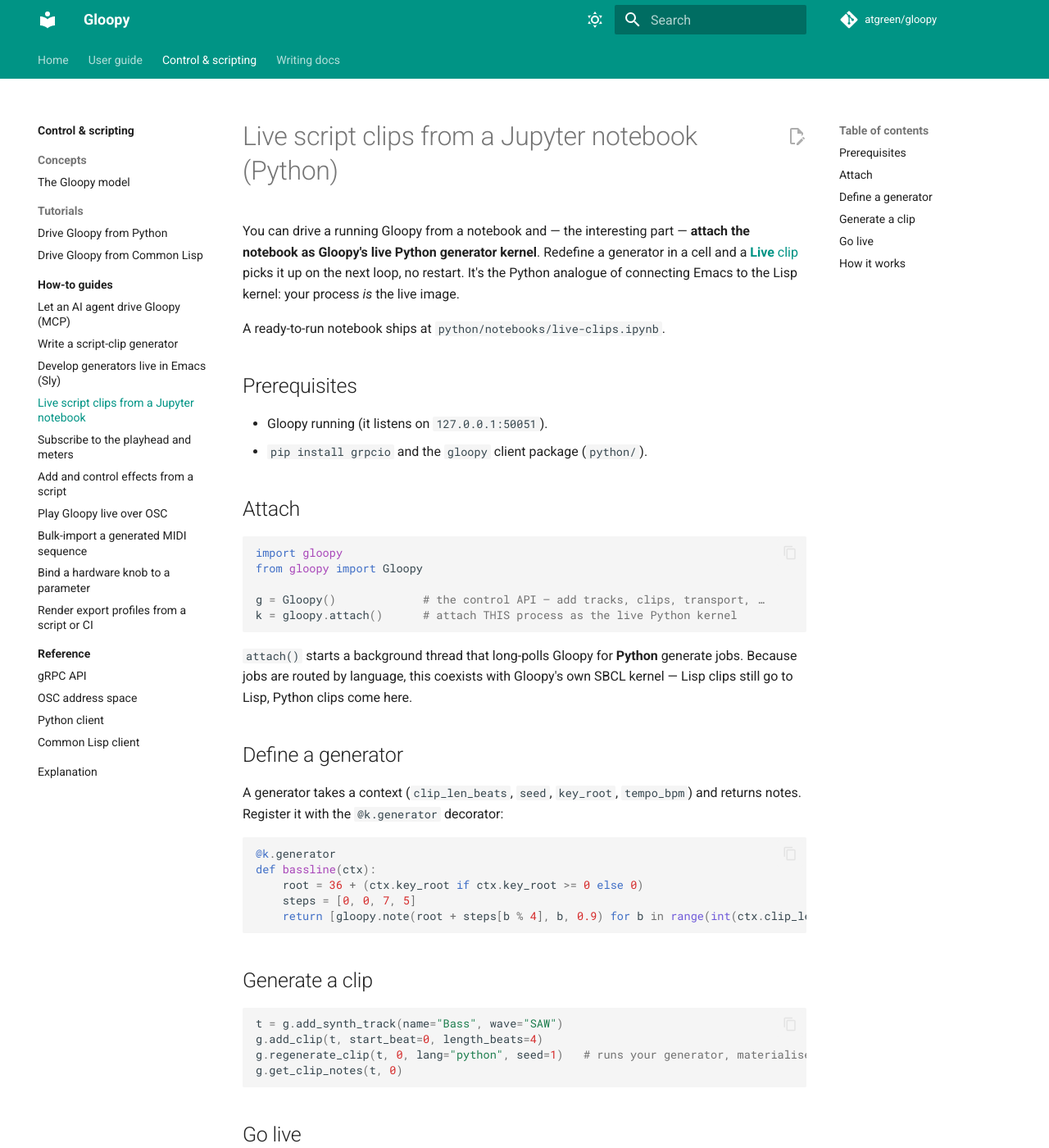
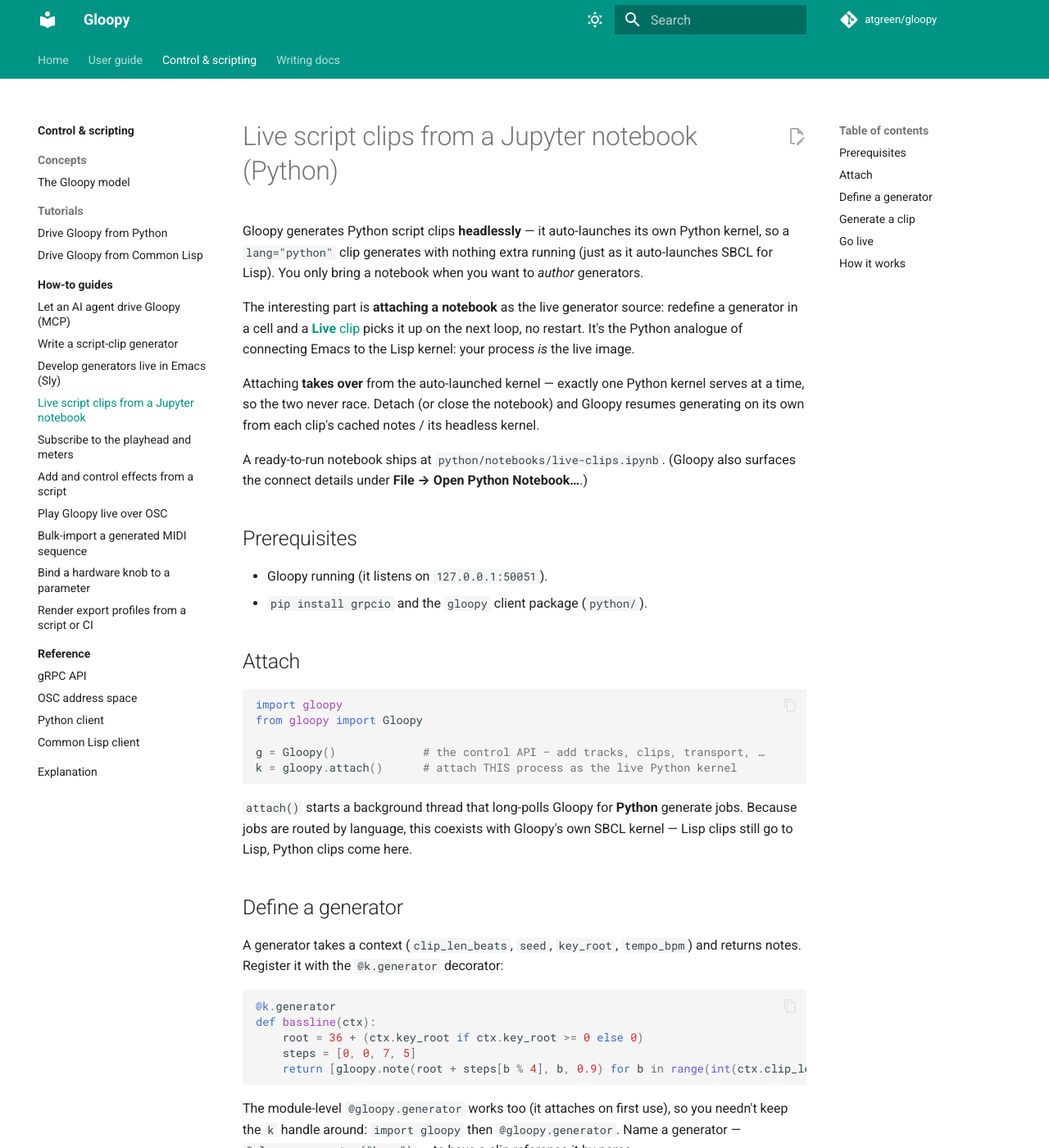
Before and after one commit to atgreen/gloopy, an MkDocs documentation site: the page built from docs/control-scripting/how-to/drive-from-notebook.md, in a window 1280 px wide and 1400 px high. Shown: the whole window at 82% size. Built offline with MkDocs 1.6.1 and Material for MkDocs 9.7.7, drawn with Linux system fonts in a browser that asks for light colours; some of the changed text lies outside the part shown.

Commit message:
docs(python): notebook how-to reflects headless-by-default + preempt
Python clips now generate headlessly (Gloopy auto-runs a Python kernel), and
attaching a notebook takes over as the live source rather than being required.
Documents the one-kernel-at-a-time behaviour (heartbeat preemption), the module-
level @gloopy.generator convenience, and the File → Open Python Notebook entry.

Co-Authored-By: Claude Opus 4.8 (1M context) <noreply@anthropic.com>

````diff
--- a/docs/control-scripting/how-to/drive-from-notebook.md
+++ b/docs/control-scripting/how-to/drive-from-notebook.md
@@ -1,12 +1,20 @@
 # Live script clips from a Jupyter notebook (Python)
 
-You can drive a running Gloopy from a notebook and — the interesting part — **attach the
-notebook as Gloopy's live Python generator kernel**. Redefine a generator in a cell and a
-[**Live** clip](../../user-guide/how-to/generate-notes-from-code.md) picks it up on the next
-loop, no restart. It's the Python analogue of connecting Emacs to the Lisp kernel: your
-process *is* the live image.
+Gloopy generates Python script clips **headlessly** — it auto-launches its own Python kernel,
+so a `lang="python"` clip generates with nothing extra running (just as it auto-launches SBCL
+for Lisp). You only bring a notebook when you want to *author* generators.
 
-A ready-to-run notebook ships at `python/notebooks/live-clips.ipynb`.
+The interesting part is **attaching a notebook** as the live generator source: redefine a
+generator in a cell and a [**Live** clip](../../user-guide/how-to/generate-notes-from-code.md)
+picks it up on the next loop, no restart. It's the Python analogue of connecting Emacs to the
+Lisp kernel: your process *is* the live image.
+
+Attaching **takes over** from the auto-launched kernel — exactly one Python kernel serves at a
+time, so the two never race. Detach (or close the notebook) and Gloopy resumes generating on
+its own from each clip's cached notes / its headless kernel.
+
+A ready-to-run notebook ships at `python/notebooks/live-clips.ipynb`. (Gloopy also surfaces the
+connect details under **File → Open Python Notebook…**.)
 
 ## Prerequisites
 
@@ -40,6 +48,10 @@ def bassline(ctx):
     return [gloopy.note(root + steps[b % 4], b, 0.9) for b in range(int(ctx.clip_len_beats))]
 ```
 
+The module-level `@gloopy.generator` works too (it attaches on first use), so you needn't keep
+the `k` handle around: `import gloopy` then `@gloopy.generator`. Name a generator —
+`@gloopy.generator("bass")` — to have a clip reference it by name.
+
 ## Generate a clip
 
 ```python
@@ -68,6 +80,11 @@ Gloopy then falls back to each clip's cached notes.
 
 ## How it works
 
+- By default Gloopy runs its **own** headless Python kernel, so clips generate with no notebook
+  at all. When you `attach()`, your process refreshes a heartbeat file and Gloopy **stands its
+  headless kernel down** — one Python kernel serves at a time, so the two never race for a job.
+  Detach (or close the notebook) and the heartbeat goes stale; Gloopy relaunches its headless
+  kernel on the next generate.
 - `gloopy.attach()` long-polls `KernelPoll(lang="python")`; on a job it builds the context,
   calls your registered generator, and posts notes via `KernelSubmit`.
 - The generator lives in your notebook's namespace, so redefining it (re-running the cell) is
````
